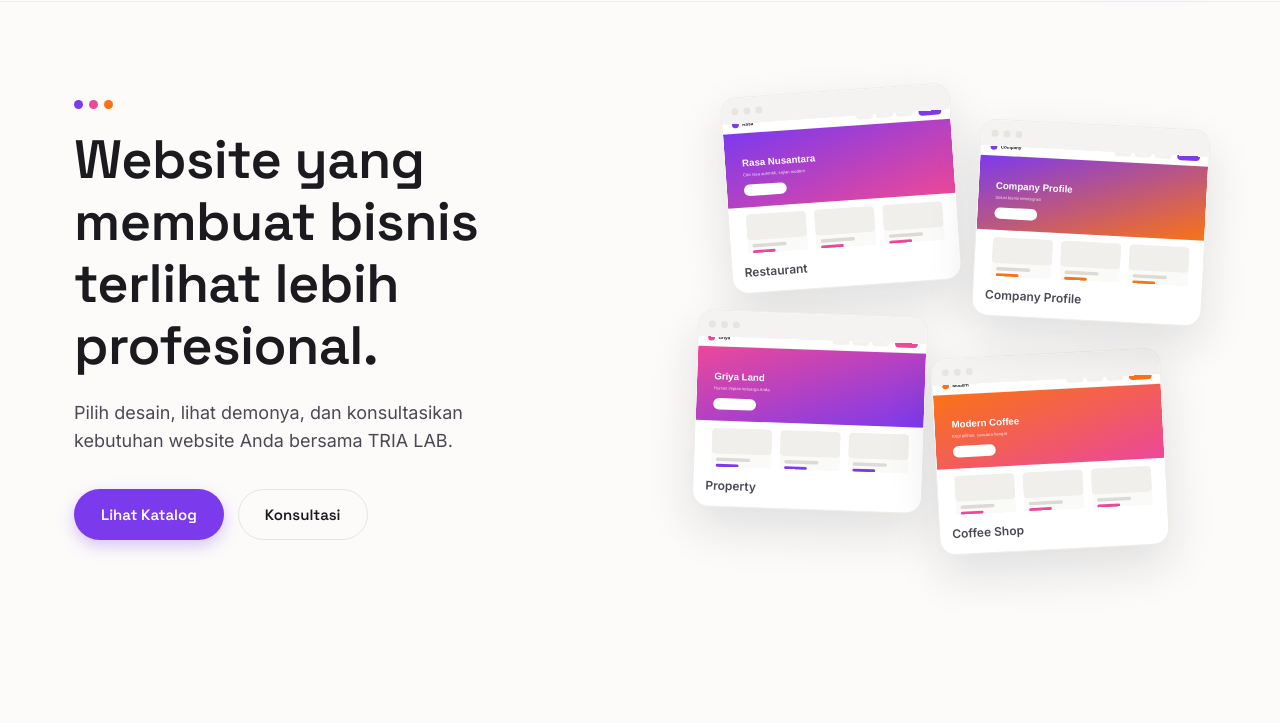
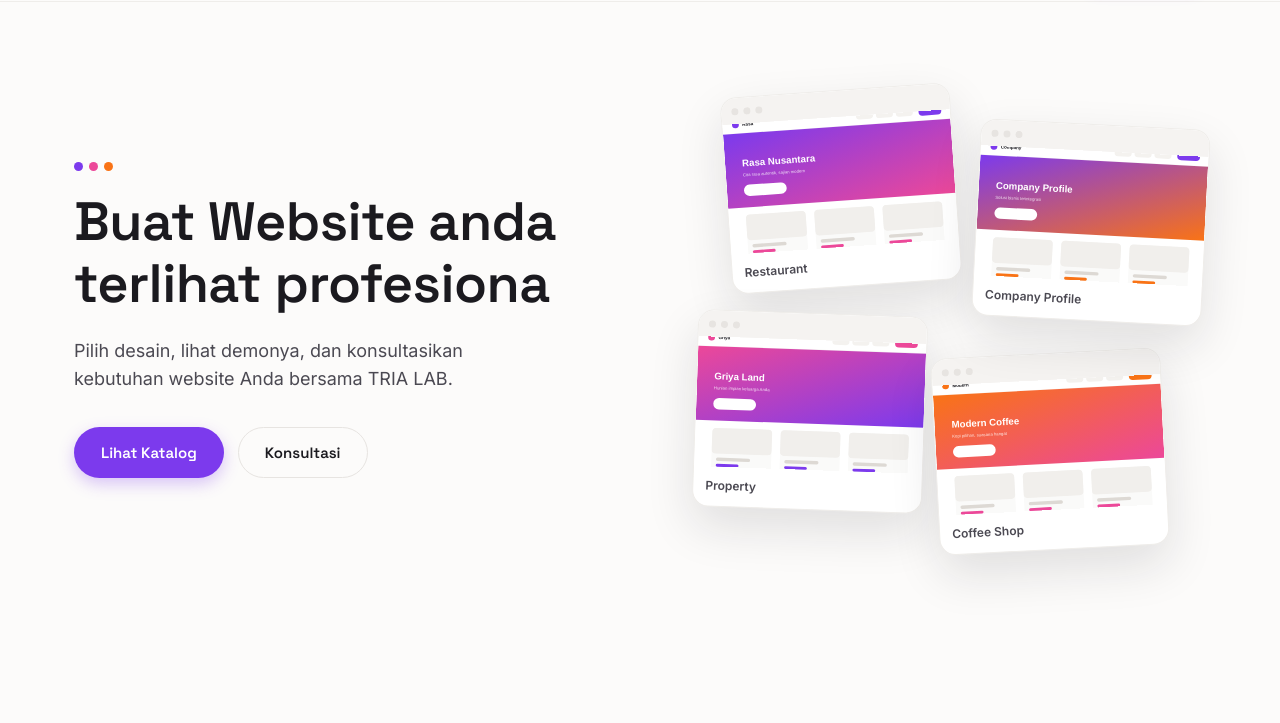
Before and after one commit to amayones/tria-lab, a plain HTML site: page index.html in a window 1280 px wide. Shown: the part 75-798 px from the top of the page. Drawn offline with Linux system fonts and the light colour scheme.

Commit message:
update: Buat Website anda terlihat profesiona

```diff
--- a/index.html
+++ b/index.html
@@ -21,7 +21,7 @@
     <div class="container hero__grid">
       <div class="hero__copy">
         <div class="hero__eyebrow-dots"><span></span><span></span><span></span></div>
-        <h1>Website yang membuat bisnis terlihat lebih profesional.</h1>
+        <h1>Buat Website anda terlihat profesiona</h1>
         <p class="lead">Pilih desain, lihat demonya, dan konsultasikan kebutuhan website Anda bersama TRIA LAB.</p>
         <div class="hero__actions">
           <a href="catalog.html" class="btn btn-primary">Lihat Katalog</a>
```
